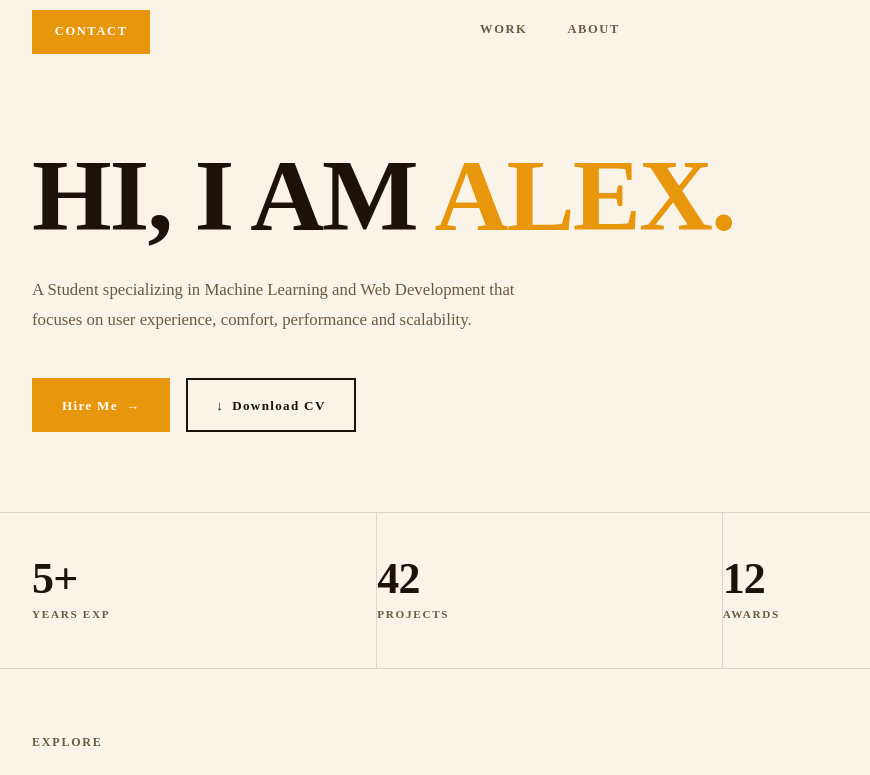
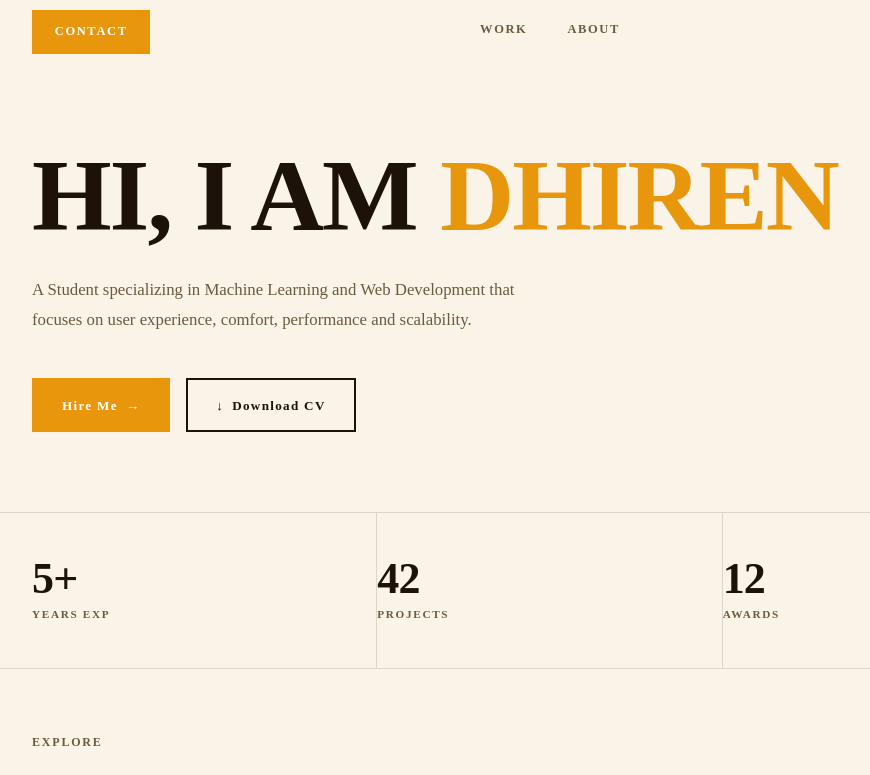
Before and after one commit to brah4729/Protofolio-new, a Next.js app: page / in a window 1280 px wide. Shown: the top 775 px of the page, without its empty margins (90-960 px from the left). Built offline with nearby package versions, Linux system fonts and the light colour scheme.

Commit message:
forgot to change placeholder name

```diff
--- a/src/components/Hero.tsx
+++ b/src/components/Hero.tsx
@@ -11,7 +11,7 @@ export function Hero() {
         </div>
 
         <h1 className={styles.heading}>
-          HI, I AM <span className={styles.accent}>ALEX.</span>
+          HI, I AM <span className={styles.accent}>Dhiren</span>
         </h1>
 
         <p className={styles.bio}>
```
